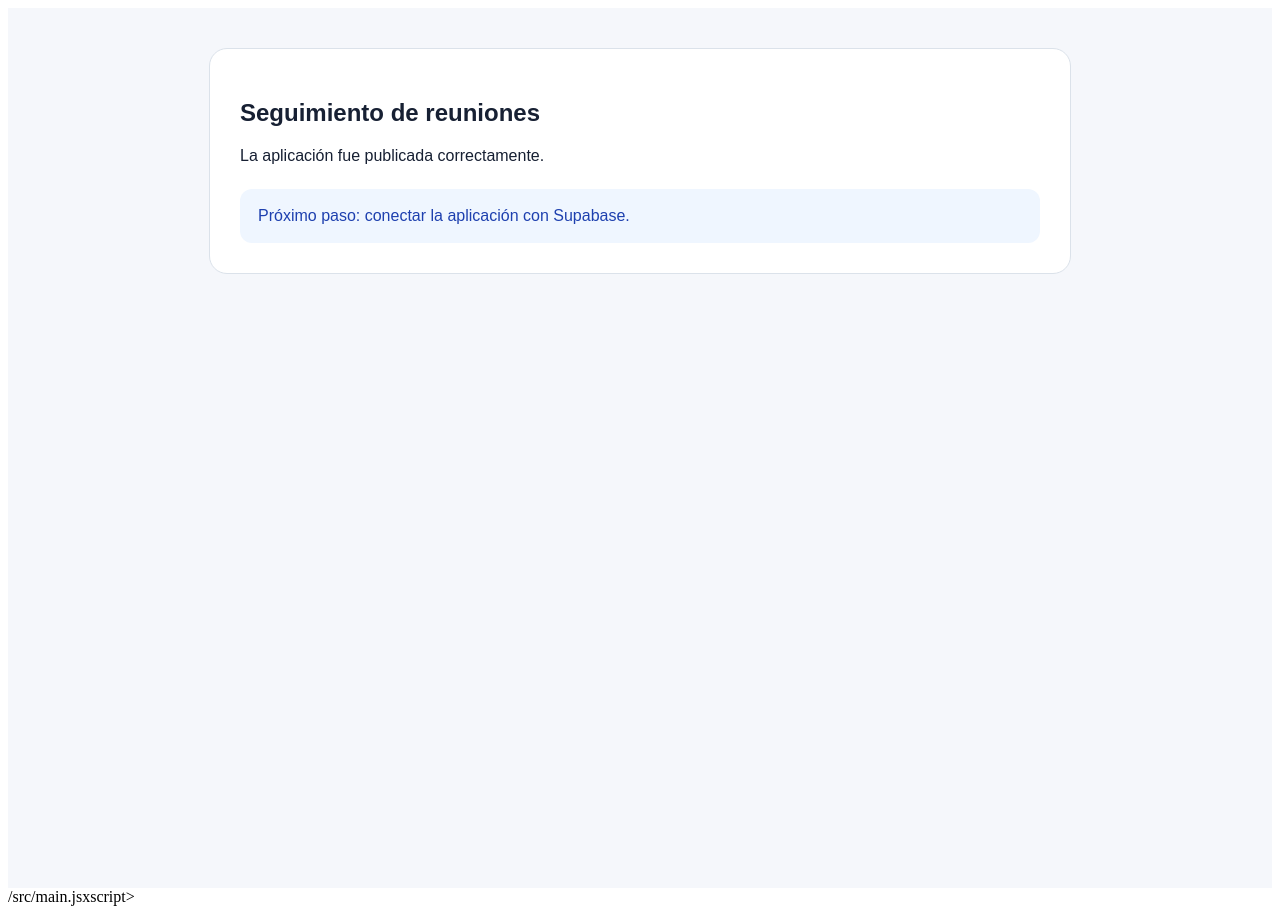
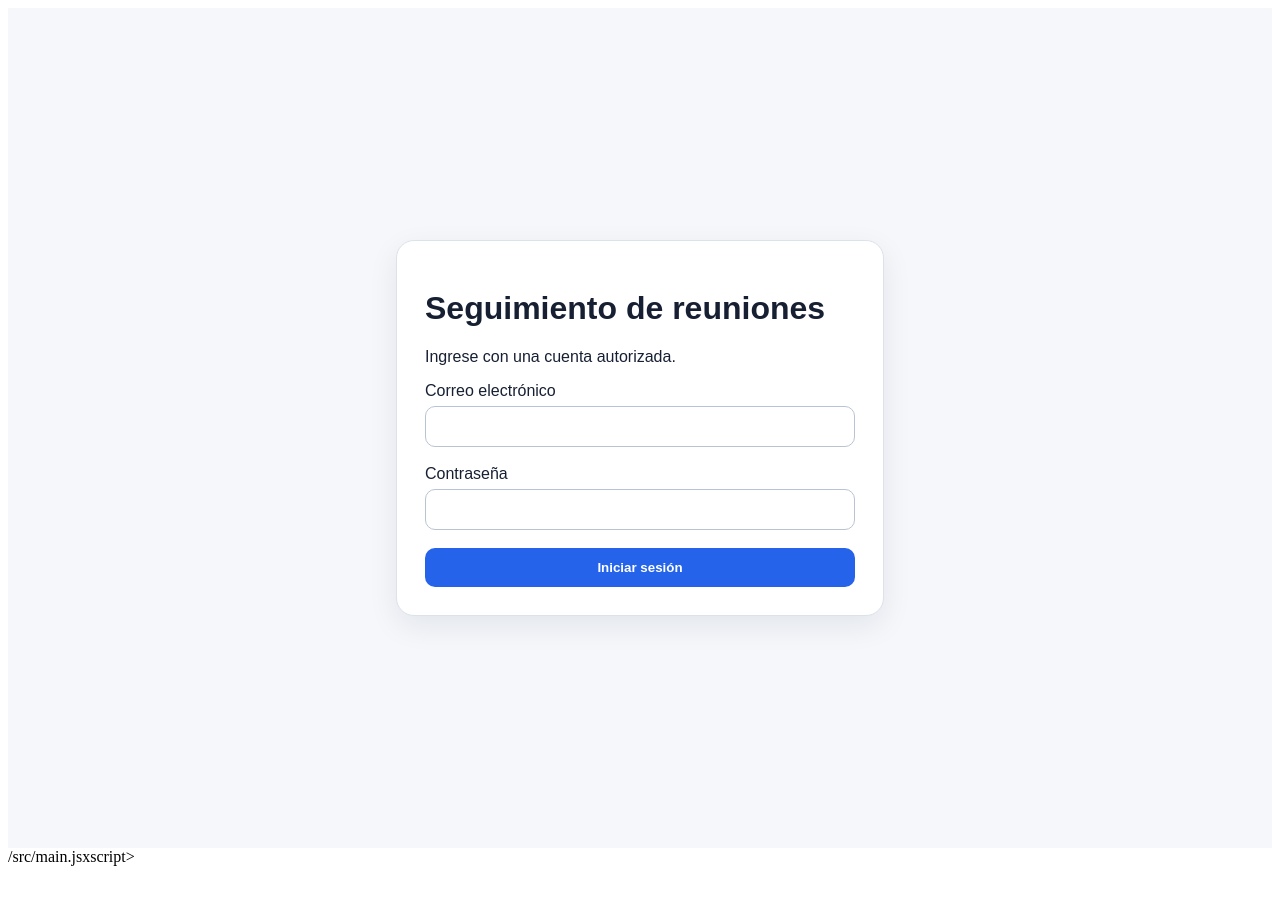
Before and after one commit to Stepha1140/Seguimiento_Reuniones26-27, a React (Vite) app: page / in a window 1280 px wide. After the commit the page ends 874 px from the top, so only its background shows below. Built offline with nearby package versions, Linux system fonts and the light colour scheme; no server answers.

Commit message:
Refactor App component with Supabase integration

```diff
--- a/src/App.jsx
+++ b/src/App.jsx
@@ -1,41 +1,181 @@
-import React from "react";
+import React, { useEffect, useState } from "react";
+import { supabase } from "./supabase.js";
+
+const styles = {
+  page: {
+    minHeight: "100vh",
+    background: "#f5f7fb",
+    fontFamily: "Arial, sans-serif",
+    color: "#172033",
+    display: "flex",
+    alignItems: "center",
+    justifyContent: "center",
+    padding: "20px"
+  },
+  card: {
+    width: "100%",
+    maxWidth: "430px",
+    background: "white",
+    border: "1px solid #dbe2ea",
+    borderRadius: "18px",
+    padding: "28px",
+    boxShadow: "0 10px 30px rgba(15, 23, 42, 0.08)"
+  },
+  input: {
+    width: "100%",
+    boxSizing: "border-box",
+    padding: "12px",
+    marginTop: "6px",
+    border: "1px solid #b9c4d2",
+    borderRadius: "10px"
+  },
+  button: {
+    width: "100%",
+    padding: "12px",
+    border: "0",
+    borderRadius: "10px",
+    background: "#2563eb",
+    color: "white",
+    fontWeight: "bold",
+    cursor: "pointer"
+  },
+  message: {
+    padding: "12px",
+    borderRadius: "9px",
+    background: "#eff6ff",
+    color: "#1e40af"
+  },
+  error: {
+    padding: "12px",
+    borderRadius: "9px",
+    background: "#fff1f2",
+    color: "#be123c"
+  }
+};
 
 export default function App() {
+  const [session, setSession] = useState(null);
+  const [correo, setCorreo] = useState("");
+  const [contrasena, setContrasena] = useState("");
+  const [mensaje, setMensaje] = useState("");
+  const [cargando, setCargando] = useState(false);
+
+  useEffect(() => {
+    supabase.auth.getSession().then(({ data }) => {
+      setSession(data.session);
+    });
+
+    const { data: listener } =
+      supabase.auth.onAuthStateChange((_event, nuevaSession) => {
+        setSession(nuevaSession);
+      });
+
+    return () => {
+      listener.subscription.unsubscribe();
+    };
+  }, []);
+
+  async function iniciarSesion(evento) {
+    evento.preventDefault();
+    setCargando(true);
+    setMensaje("");
+
+    const { error } = await supabase.auth.signInWithPassword({
+      email: correo,
+      password: contrasena
+    });
+
+    if (error) {
+      setMensaje("No fue posible iniciar sesión: " + error.message);
+    }
+
+    setCargando(false);
+  }
+
+  async function cerrarSesion() {
+    await supabase.auth.signOut();
+  }
+
+  if (session) {
+    return (
+      <main style={styles.page}>
+        <section style={styles.card}>
+          <h1>Seguimiento de reuniones</h1>
+
+          <div style={styles.message}>
+            Conexión con Supabase realizada correctamente.
+          </div>
+
+          <p>
+            Sesión iniciada como:
+          </p>
+
+          <p>
+            <strong>{session.user.email}</strong>
+          </p>
+
+          <p>
+            El próximo paso será habilitar el registro de líderes,
+            reuniones y evidencias.
+          </p>
+
+          <button style={styles.button} onClick={cerrarSesion}>
+            Cerrar sesión
+          </button>
+        </section>
+      </main>
+    );
+  }
+
   return (
-    <main
-      style={{
-        minHeight: "100vh",
-        background: "#f5f7fb",
-        color: "#172033",
-        fontFamily: "Arial, sans-serif",
-        padding: "40px 20px"
-      }}
-    >
-      <section
-        style={{
-          maxWidth: "800px",
-          margin: "0 auto",
-          background: "white",
-          border: "1px solid #dbe2ea",
-          borderRadius: "18px",
-          padding: "30px"
-        }}
-      >
+    <main style={styles.page}>
+      <form style={styles.card} onSubmit={iniciarSesion}>
         <h1>Seguimiento de reuniones</h1>
-        <p>La aplicación fue publicada correctamente.</p>
 
-        <div
-          style={{
-            marginTop: "24px",
-            padding: "18px",
-            background: "#eff6ff",
-            borderRadius: "12px",
-            color: "#1e40af"
-          }}
+        <p>
+          Ingrese con una cuenta autorizada.
+        </p>
+
+        {mensaje && (
+          <p style={styles.error}>{mensaje}</p>
+        )}
+
+        <label>
+          Correo electrónico
+          <input
+            required
+            type="email"
+            style={styles.input}
+            value={correo}
+            onChange={(evento) => setCorreo(evento.target.value)}
+          />
+        </label>
+
+        <br />
+        <br />
+
+        <label>
+          Contraseña
+          <input
+            required
+            type="password"
+            style={styles.input}
+            value={contrasena}
+            onChange={(evento) => setContrasena(evento.target.value)}
+          />
+        </label>
+
+        <br />
+        <br />
+
+        <button
+          style={styles.button}
+          type="submit"
+          disabled={cargando}
         >
-          Próximo paso: conectar la aplicación con Supabase.
-        </div>
-      </section>
+          {cargando ? "Ingresando..." : "Iniciar sesión"}
+        </button>
+      </form>
     </main>
   );
 }
```
